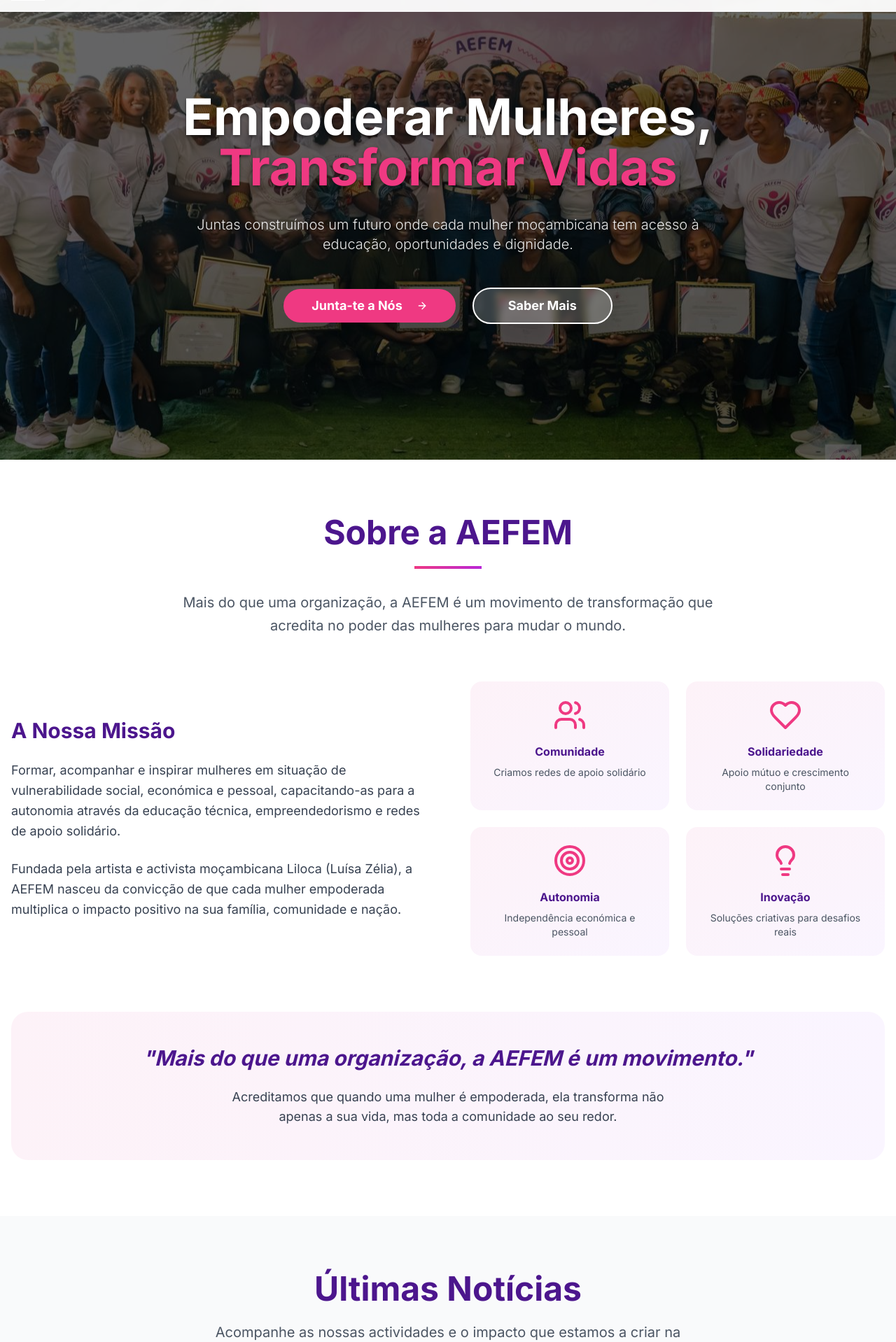
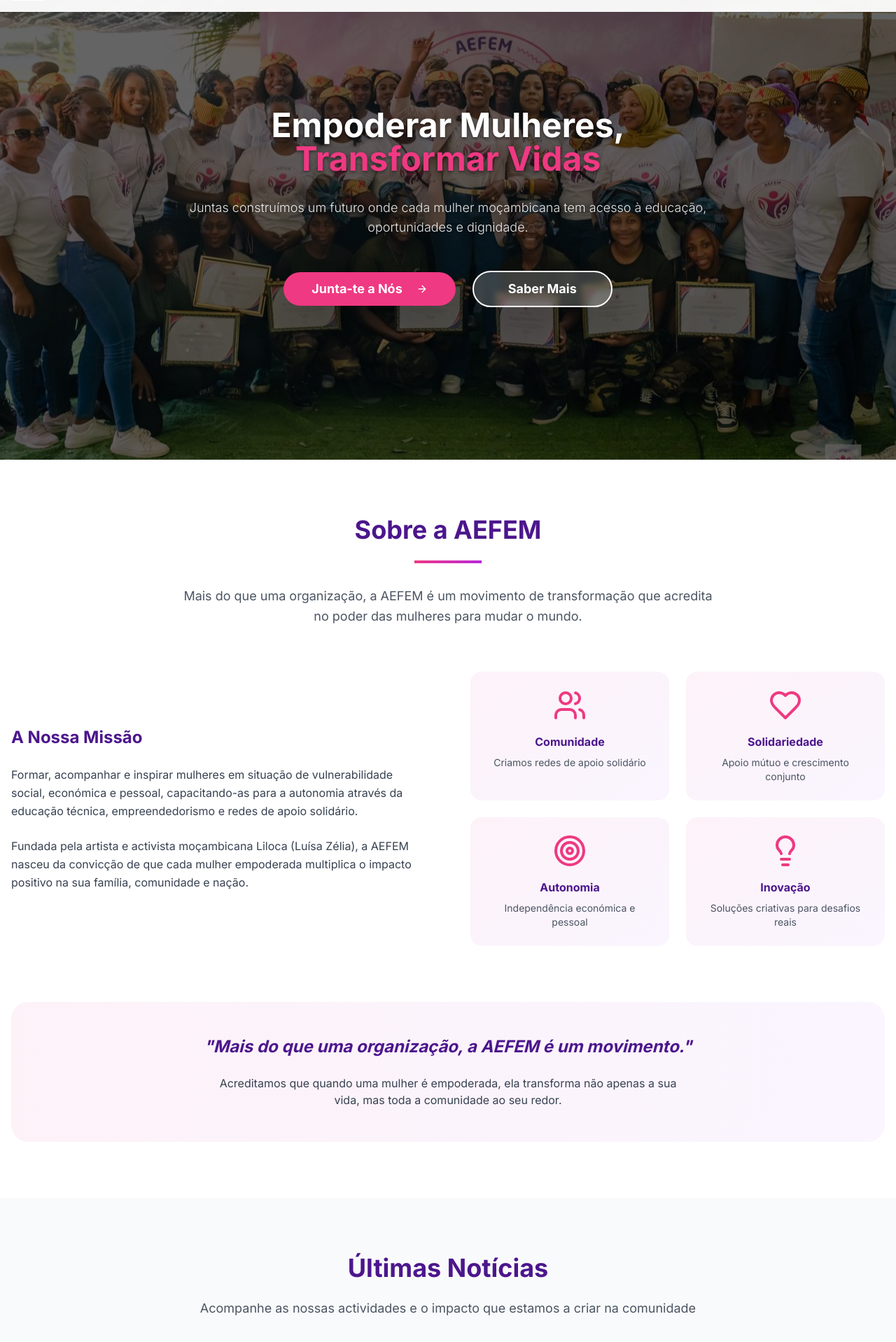
Before and after one commit to Dev-Ruco/aefem-empower-landing-page, a React (Vite) app: page / in a window 1280 px wide. Shown: the part 63-1981 px from the top of the page at 70% size. Built offline with nearby package versions, Linux system fonts and the light colour scheme.

Commit message:
Refactor: Adjust font sizes for better readability
Adjusted font sizes across the Hero, About, and News sections to create a more balanced and readable layout.

```diff
--- a/src/components/About.tsx
+++ b/src/components/About.tsx
@@ -6,11 +6,11 @@ const About = () => {
     <section id="sobre" className="py-20 bg-white">
       <div className="container mx-auto px-4">
         <div className="text-center mb-16">
-          <h2 className="text-4xl md:text-5xl font-bold text-aefem-purple mb-6">
+          <h2 className="text-3xl md:text-4xl font-bold text-aefem-purple mb-6">
             Sobre a AEFEM
           </h2>
           <div className="w-24 h-1 gradient-aefem mx-auto mb-8"></div>
-          <p className="text-xl text-gray-600 max-w-3xl mx-auto leading-relaxed">
+          <p className="text-lg text-gray-600 max-w-3xl mx-auto leading-relaxed">
             Mais do que uma organização, a AEFEM é um movimento de transformação
             que acredita no poder das mulheres para mudar o mundo.
           </p>
@@ -18,15 +18,15 @@ const About = () => {
 
         <div className="grid md:grid-cols-2 gap-16 items-center mb-20">
           <div className="space-y-6">
-            <h3 className="text-3xl font-bold text-aefem-purple mb-6">
+            <h3 className="text-2xl font-bold text-aefem-purple mb-6">
               A Nossa Missão
             </h3>
-            <p className="text-lg text-gray-700 leading-relaxed">
+            <p className="text-base text-gray-700 leading-relaxed">
               Formar, acompanhar e inspirar mulheres em situação de vulnerabilidade
               social, económica e pessoal, capacitando-as para a autonomia através
               da educação técnica, empreendedorismo e redes de apoio solidário.
             </p>
-            <p className="text-lg text-gray-700 leading-relaxed">
+            <p className="text-base text-gray-700 leading-relaxed">
               Fundada pela artista e activista moçambicana Liloca (Luísa Zélia),
               a AEFEM nasceu da convicção de que cada mulher empoderada multiplica
               o impacto positivo na sua família, comunidade e nação.
@@ -61,10 +61,10 @@ const About = () => {
         </div>
 
         <div className="text-center bg-gradient-to-r from-pink-50 to-purple-50 p-12 rounded-3xl">
-          <blockquote className="text-2xl md:text-3xl font-bold text-aefem-purple mb-6 italic">
+          <blockquote className="text-xl md:text-2xl font-bold text-aefem-purple mb-6 italic">
             "Mais do que uma organização, a AEFEM é um movimento."
           </blockquote>
-          <p className="text-lg text-gray-700 max-w-2xl mx-auto">
+          <p className="text-base text-gray-700 max-w-2xl mx-auto">
             Acreditamos que quando uma mulher é empoderada, ela transforma não apenas
             a sua vida, mas toda a comunidade ao seu redor.
           </p>
--- a/src/components/Hero.tsx
+++ b/src/components/Hero.tsx
@@ -19,13 +19,13 @@ const Hero = () => {
       {/* Content */}
       <div className="relative z-10 container mx-auto px-4 text-center text-white">
         <div className="animate-fade-in-up max-w-4xl mx-auto">
-          <h1 className="text-4xl md:text-6xl lg:text-7xl font-bold mb-8 leading-tight text-shadow-md">
+          <h1 className="text-3xl md:text-4xl lg:text-5xl font-bold mb-8 leading-tight text-shadow-md">
             Empoderar Mulheres,
             <br />
             <span className="text-aefem-pink">Transformar Vidas</span>
           </h1>
 
-          <p className="text-lg md:text-xl mb-12 max-w-3xl mx-auto leading-relaxed text-shadow font-light opacity-90">
+          <p className="text-base md:text-lg mb-12 max-w-3xl mx-auto leading-relaxed text-shadow font-light opacity-90">
             Juntas construímos um futuro onde cada mulher moçambicana
             tem acesso à educação, oportunidades e dignidade.
           </p>
--- a/src/components/News.tsx
+++ b/src/components/News.tsx
@@ -32,10 +32,10 @@ const News = () => {
     <section id="noticias" className="py-20 bg-gray-50">
       <div className="container mx-auto px-4">
         <div className="text-center mb-16">
-          <h2 className="text-4xl md:text-5xl font-bold text-aefem-purple mb-6">
+          <h2 className="text-3xl md:text-4xl font-bold text-aefem-purple mb-6">
             Últimas Notícias
           </h2>
-          <p className="text-xl text-gray-600 max-w-3xl mx-auto">
+          <p className="text-lg text-gray-600 max-w-3xl mx-auto">
             Acompanhe as nossas actividades e o impacto que estamos a criar na comunidade
           </p>
         </div>
--- a/src/components/Pillars.tsx
+++ b/src/components/Pillars.tsx
@@ -39,11 +39,11 @@ const Pillars = () => {
     <section className="py-20 bg-gradient-to-b from-gray-50 to-white">
       <div className="container mx-auto px-4">
         <div className="text-center mb-16">
-          <h2 className="text-4xl md:text-5xl font-bold text-aefem-purple mb-6">
+          <h2 className="text-3xl md:text-4xl font-bold text-aefem-purple mb-6">
             Os Nossos Pilares e Visão
           </h2>
           <div className="w-24 h-1 gradient-aefem mx-auto mb-8"></div>
-          <p className="text-xl text-gray-600 max-w-3xl mx-auto leading-relaxed">
+          <p className="text-lg text-gray-600 max-w-3xl mx-auto leading-relaxed">
             Os cinco pilares fundamentais que sustentam toda a nossa missão de
             empoderamento feminino e transformação social.
           </p>
@@ -69,10 +69,10 @@ const Pillars = () => {
         </div>
 
         <div className="bg-gradient-to-r from-aefem-purple to-purple-600 text-white p-12 rounded-3xl text-center">
-          <h3 className="text-3xl font-bold mb-6">
+          <h3 className="text-2xl font-bold mb-6">
             A Nossa Visão para 2027
           </h3>
-          <p className="text-xl mb-8 opacity-90 max-w-3xl mx-auto">
+          <p className="text-lg mb-8 opacity-90 max-w-3xl mx-auto">
             Ser a organização de referência em Moçambique no empoderamento feminino,
             tendo impactado positivamente mil mulheres e criado duzentos micronegócios sustentáveis.
           </p>
```
